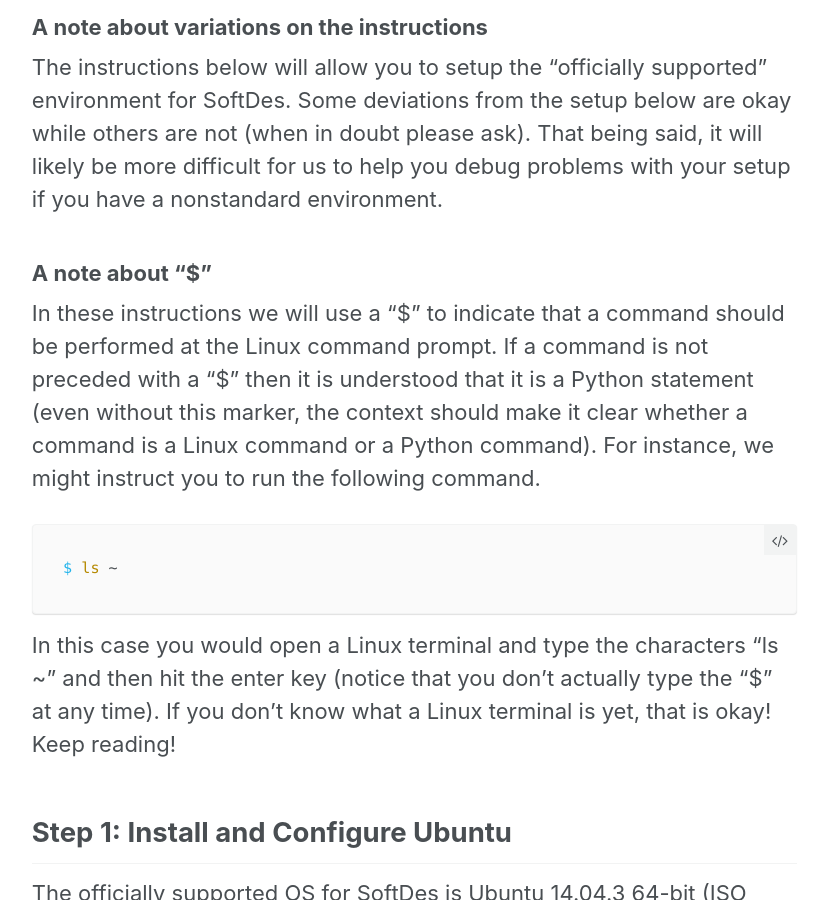
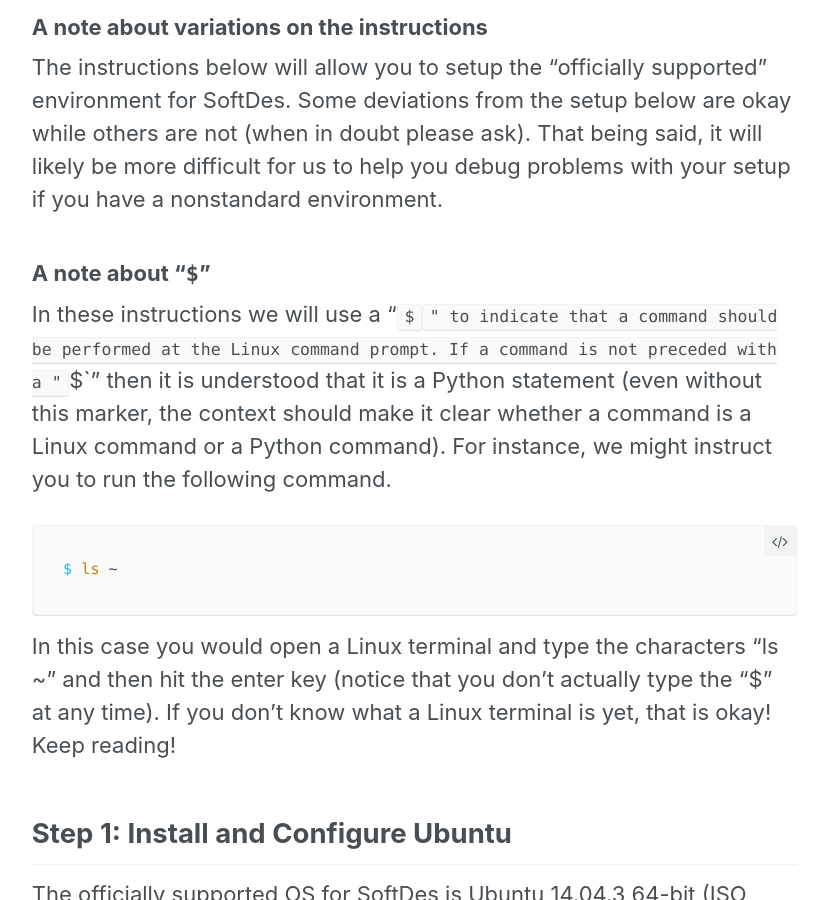
Before and after one commit to sd17spring/sd17spring.github.io, a Jekyll site: the page built from _assignments/setup-your-environment.md, in a window 1280 px wide and 900 px high, scrolled down 1064 px. Shown: the whole window, without its empty margins (252-1080 px from the left). Built offline with Jekyll 4.4.1, drawn with Linux system fonts in a browser that asks for light colours; some of the changed text lies outside the part shown.

Commit message:
get set formatting

````diff
--- a/_assignments/setup-your-environment.md
+++ b/_assignments/setup-your-environment.md
@@ -35,10 +35,10 @@
 nonstandard environment.
 
 
-### A note about "$"
+### A note about "`$`"
 
-In these instructions we will use a "$" to indicate that a command should be
-performed at the Linux command prompt. If a command is not preceded with a "$"
+In these instructions we will use a "`$``" to indicate that a command should be
+performed at the Linux command prompt. If a command is not preceded with a "`$`"
 then it is understood that it is a Python statement (even without this marker,
 the context should make it clear whether a command is a Linux command or a
 Python command). For instance, we might instruct you to run the following
@@ -278,7 +278,7 @@
 
 ``` bash
 $ cd ~
-$ git clone ``https://github.com/paulruvolo/ReadingJournal.git
+$ git clone https://github.com/paulruvolo/ReadingJournal.git
 ```
 
 Next, you can fire up Jupyter notebook and load the reading journal for today.
````
Also changed, not shown: other parts of _assignments/setup-your-environment.md (+2 -2 lines).
